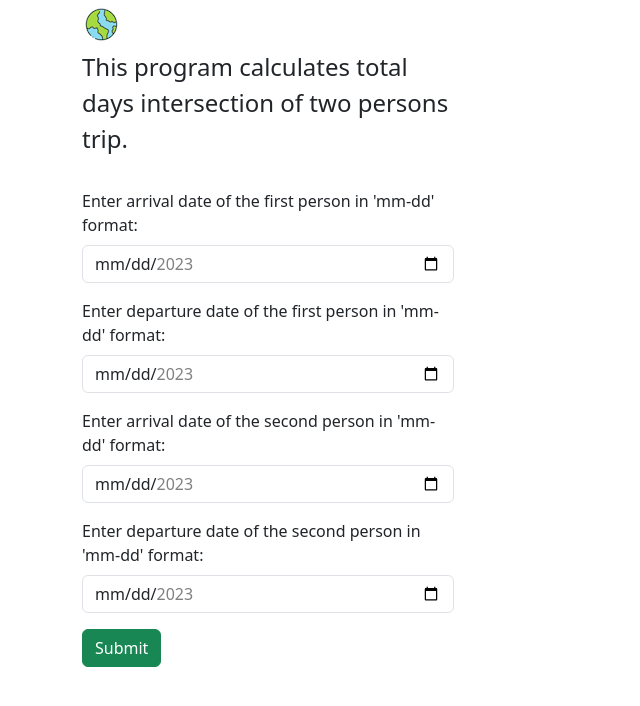
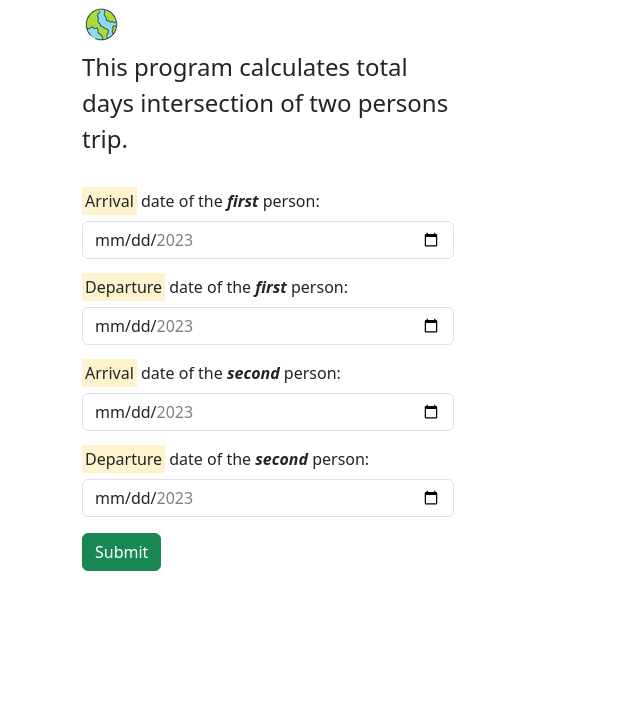
Before and after one commit to ruslanways/trip_intersection, a Flask app: page / in a window 1280 px wide. Shown: the top 706 px of the page, without its empty margins (0-640 px from the left). Run offline with Flask 2, Linux system fonts and the light colour scheme.

Commit message:
added formatting and readme file

```diff
--- a/templates/trip.html
+++ b/templates/trip.html
@@ -13,23 +13,19 @@
         <br>
         <br>
         <div class="mb-3">
-            <label for="arriveAlice" class="form-label">Enter arrival date of the first person in 'mm-dd'
-                format:</label>
+            <label for="arriveAlice" class="form-label"><mark>Arrival</mark> date of the <b><i>first</i></b> person:</label>
             <input type="date" name="arriveAlice" id="arriveAlice" min="2023-01-01" max="2023-12-31" class="form-control" required>
         </div>
         <div class="mb-3">
-            <label for="leaveAlice" class="form-label">Enter departure date of the first person in 'mm-dd'
-                format:</label>
+            <label for="leaveAlice" class="form-label"><mark>Departure</mark> date of the <b><i>first</i></b> person:</label>
             <input type="date" name="leaveAlice" id="leaveAlice" min="2023-01-01" max="2023-12-31" class="form-control" required>
         </div>
         <div class="mb-3">
-            <label for="arriveBob" class="form-label">Enter arrival date of the second person in 'mm-dd'
-                format:</label>
+            <label for="arriveBob" class="form-label"><mark>Arrival</mark> date of the <b><i>second</i></b> person:</label>
             <input type="date" name="arriveBob" id="arriveBob" min="2023-01-01" max="2023-12-31" class="form-control" required>
         </div>
         <div class="mb-3">
-            <label for="leaveBob" class="form-label">Enter departure date of the second person in 'mm-dd'
-                format:</label>
+            <label for="leaveBob" class="form-label"><mark>Departure</mark> date of the <b><i>second</i></b> person:</label>
             <input type="date" name="leaveBob" id="leaveBob" min="2023-01-01" max="2023-12-31" class="form-control" required>
         </div>
         <button type="submit" class="btn btn-success">Submit</button>
```
Also changed, not shown: README.md (added).
